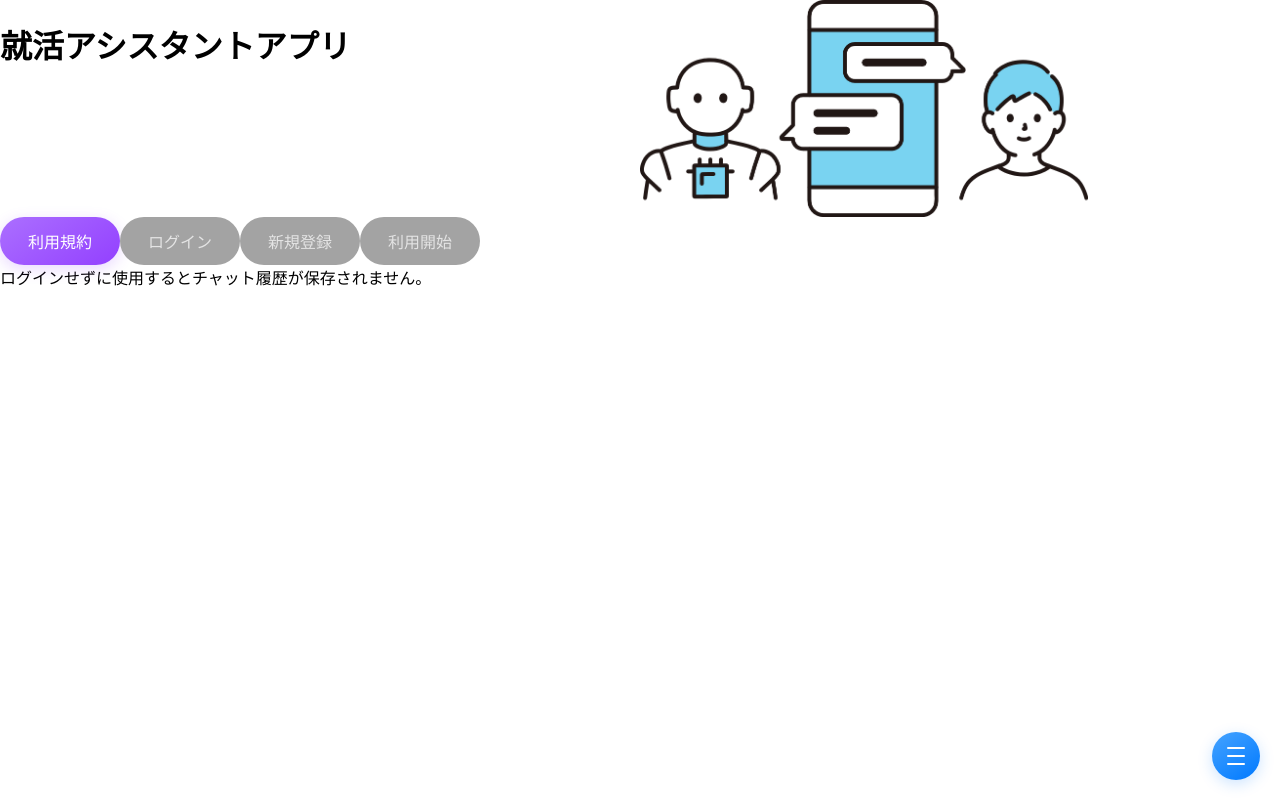
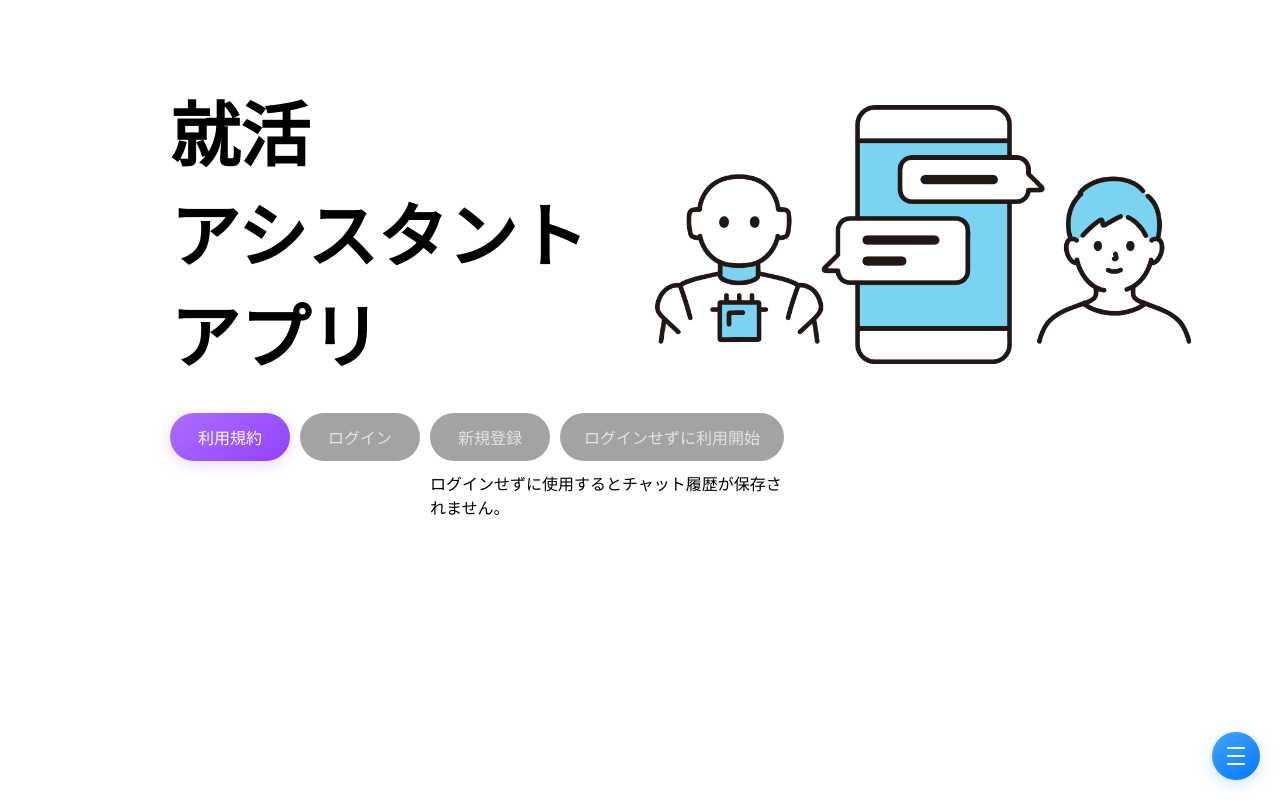
Before and after one commit to kawasakiCat/ai-assistant, a React (Create React App) app: page /title in a window 1280 px wide. Built offline with nearby package versions, Linux system fonts and the light colour scheme.

Commit message:
タイトル調整（12/2）

```diff
--- a/src/features/resume/components/ResumeForm/ResumeForm.js
+++ b/src/features/resume/components/ResumeForm/ResumeForm.js
@@ -4,6 +4,7 @@ import TextArea from "../../../../components/common/TextArea/TextArea";
 import Button from "../../../../components/common/Button/Button";
 import ModalExample from "../../../../ModalExample";
 import '../../../../styles/ResumeForm.css'
+import { Link } from "react-router-dom";
 
 export default function ResumeForm() {
     const [formData, setFormData] = useState({
@@ -406,7 +407,7 @@ function ResumeForm7({ data, textCount, handleFormData, onNext, onPrev, submit }
             </div>
 
             <Button onClick={onNext}>プレビュー画面へ</Button>
-            <Button onClick={submit}>送信</Button>
+            <Button onClick={submit} disabled>送信</Button>
             <Button onClick={onPrev}>戻る</Button>
         </div>
     );
@@ -417,8 +418,10 @@ function PreviewWindow({ data, onPrev}) {
     return (
         <div>
             <Button variant="secondary">ダウンロード</Button>
-            <Button onChange={onPrev}>フォーム入力へ戻る</Button>
-            <Button>モード選択へ</Button>
+            <Button onClick={onPrev}>フォーム入力へ戻る</Button>
+            <Link to="/">
+                <Button>モード選択へ</Button>
+            </Link>
         </div>
     );
 }
--- a/src/pages/TitlePage.js
+++ b/src/pages/TitlePage.js
@@ -2,6 +2,7 @@ import React, { useState } from 'react';
 import Modal from '../components/common/Modal/Modal';
 import Button from '../components/common/Button/Button';
 import '../styles/title.css';
+import { Link } from 'react-router-dom';
 
 const TitlePage = () => {
 	const [isModalOpen, setIsModalOpen] = useState(false);
@@ -21,11 +22,12 @@ const TitlePage = () => {
 
 	return (
 		<div className='title-page'>
-			<h1>就活アシスタントアプリ</h1>
+			<div className='title-text'></div>
 			<img src='../../images/TitleImage.png' alt='タイトルページのロゴ画像' className='title-image' />
-			<div className="team-modal-container">
+			<div className="team-modal-container title-buttons">
+				<div>
 					<Button
-					className="open-modal-button"
+						className="open-modal-button title-button"
 						onClick={openModal}
 						variant="secondary"
 						>
@@ -51,10 +53,17 @@ const TitlePage = () => {
 							</div>
 						</div>
 					</Modal>
-				<Button disabled={!isCheckTerm}>ログイン</Button>
-				<Button disabled={!isCheckTerm}>新規登録</Button>
-				<Button disabled={!isCheckTerm}>利用開始</Button>
-				<div>ログインせずに使用するとチャット履歴が保存されません。</div>
+				</div>
+				<Link to="/login" className=''>
+					<Button disabled={!isCheckTerm} className="title-button">ログイン</Button>
+				</Link>
+				<Link to="/login">
+					<Button disabled={!isCheckTerm} className="title-button">新規登録</Button>
+				</Link>
+				<Link to="/">
+					<Button disabled={!isCheckTerm} className="title-button"to="/">ログインせずに利用開始</Button>
+				</Link>
+				<div className='login-msg'>ログインせずに使用するとチャット履歴が保存されません。</div>
 			</div>
 		</div>
 	);
--- a/src/styles/title.css
+++ b/src/styles/title.css
@@ -1,10 +1,76 @@
 
-.title-page {
+.title-image{
+  width: 70%;
+  height: auto;
+}
+/* スマートフォン用 */
+@media (max-width: 600px) {
+  body {
+    max-width: 100vw;
+  }
+  h1 {
+    color: blue;
+  }
+  .title-page {
+    text-align: center;
+    justify-content: center;;
+  }
+  .title-text::before {
+    content: "就活アシスタントアプリ";
+  }
+  .title-image {
+    margin-bottom: 20px;
+  }
+  .title-buttons {
     display: grid;
-    grid-template-columns: 1fr 1fr;
+    grid-template-rows: auto auto auto auto;
+    gap: 15px;
+  }
 }
 
-.title-image{
-    width: 70%;
-  height: auto;
+/* PC用 */
+@media (min-width: 769px) {
+
+  .title-page {
+      display: grid;
+      grid-template-columns: repeat(2, 1fr);
+      text-align: left;
+      margin: 80px 30px;
+      gap: 30px;
+  }
+  .title-text {
+    font-size: 70px;
+    margin-left: 140px;
+    font-weight: bold;
+    grid-column: 1;
+    grid-row: 1;
+  }
+  .title-text::before {
+    content: "就活\Aアシスタント\Aアプリ";
+    white-space: pre-line;
+  }
+  .title-image {
+    width: 90%;
+    margin-top: 25px;
+    grid-column: 2;
+    grid-row: 1;
+  }
+  .title-buttons {
+    /* grid-column-start: 1;
+    grid-column-end: 3; */
+    display: grid;
+    /* grid-template-columns: 1fr 1fr 1fr 1fr; */
+    margin-left: 140px;
+    gap: 10px;
+    grid-column: 1 / span 2;
+    grid-row: 2;
+  }
+  .title-buttons {
+    max-width: 200px;
+
+  }
+  .login-msg {
+    grid-column-start: 3;
+    grid-column-end: 5;
+  }
 }
```
Lines whose indentation alone changed are shown as unchanged.
